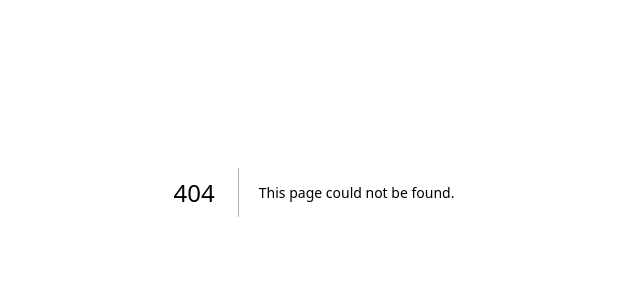
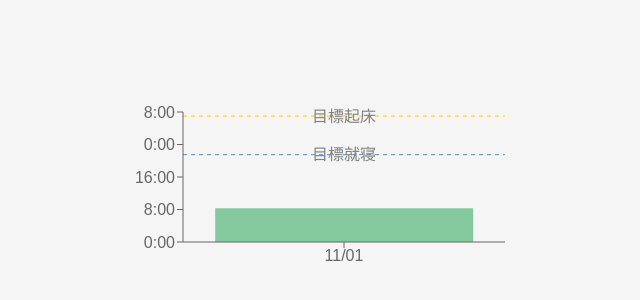
Before and after one commit to funswift/funswift-education, a Next.js app: page /sleepGrouph in a window 1280 px wide. Before the commit this address had no page. Shown: the part 208-508 px from the top of the page, without its empty margins (326-966 px from the left). Built offline with nearby package versions, Linux system fonts and the light colour scheme.

Commit message:
add sleep grouph

```diff
--- a/package.json
+++ b/package.json
@@ -12,7 +12,8 @@
     "luxon": "^3.7.2",
     "next": "15.5.4",
     "react": "19.1.0",
-    "react-dom": "19.1.0"
+    "react-dom": "19.1.0",
+    "recharts": "^3.4.1"
   },
   "devDependencies": {
     "@eslint/eslintrc": "^3",
--- /dev/null
+++ b/src/app/components/sleepGrouph/chart.tsx
@@ -0,0 +1,92 @@
+"use client";
+
+import {
+  BarChart,
+  Bar,
+  XAxis,
+  YAxis,
+  Tooltip,
+  ReferenceLine,
+  ResponsiveContainer,
+} from "recharts";
+
+import { DateTime } from "luxon";
+
+type Props = {
+  data: {
+    bedTime: string;     // ISO文字列
+    wakeUpTime: string;
+  }[];
+  goal: {
+    bedTimeGoal: string;
+    wakeUpTimeGoal: string;
+  };
+};
+
+export default function SleepChart({ data, goal }: Props) {
+  // 文字列 → DateTime へ戻す
+  const converted = data.map((r) => {
+    const bed = DateTime.fromISO(r.bedTime);
+    const wake = DateTime.fromISO(r.wakeUpTime);
+
+    return {
+      dateLabel: bed.toFormat("MM/dd"), // 横軸表示
+      bedHour: bed.hour + bed.minute / 60,
+      wakeHour: wake.hour + wake.minute / 60,
+      sleepLength: wake.diff(bed, "hours").hours,
+      bed,
+      wake,
+    };
+  });
+
+  const bedGoal = DateTime.fromISO(goal.bedTimeGoal);
+  const wakeGoal = DateTime.fromISO(goal.wakeUpTimeGoal);
+
+  return (
+    <div style={{ width: "33vw", height: "25vh" }}>
+      <ResponsiveContainer>
+        <BarChart
+          data={converted}
+          margin={{ top: 20, right: 20, bottom: 20, left: 20 }}
+        >
+          {/* X軸：日付 */}
+          <XAxis dataKey="dateLabel" />
+
+          {/* Y軸：20:00〜8:00（翌日） */}
+          <YAxis
+            type="number"
+            domain={[20, 32]} // 20〜32（=翌朝8時）
+            tickFormatter={(v) => {
+              const hour = Math.floor(v % 24);
+              return `${hour}:00`;
+            }}
+          />
+
+          <Tooltip />
+
+          {/* 目標ライン */}
+          <ReferenceLine
+            y={bedGoal.hour + bedGoal.minute / 60}
+            stroke="var(--darkBlue)"
+            strokeDasharray="4"
+            label="目標就寝"
+          />
+          <ReferenceLine
+            y={wakeGoal.hour + wakeGoal.minute / 60 + 24}
+            stroke="var(--yellow)"
+            strokeDasharray="4"
+            label="目標起床"
+          />
+
+          {/* 睡眠バー */}
+          <Bar
+            dataKey="sleepLength"
+            stackId="a"
+            fill="var(--green)"
+            isAnimationActive={false}
+          />
+        </BarChart>
+      </ResponsiveContainer>
+    </div>
+  );
+}
--- /dev/null
+++ b/src/app/sleepGrouph/page.tsx
@@ -0,0 +1,65 @@
+import SleepChart from "@/app/components/sleepGrouph/chart";
+import { DateTime, Duration } from "luxon";
+import { DailyRecord } from "@/types/dailyRecord";
+import { Goal } from "@/types/goal";
+
+export default function SleepPage() {
+  // ① サンプルデータ（records）
+  const records: DailyRecord[] = [
+    {
+      bedTime: new Date("2024-11-01T22:30:00"),
+      wakeUpTime: new Date("2024-11-02T06:50:00"),
+      studyTime: Duration.fromObject({ minutes: 60 }),
+      mediaTime: Duration.fromObject({ minutes: 30 }),
+      exercise: true,
+      reading: true,
+      breakfast: true,
+      assistance: false,
+    },
+  ];
+
+  // ② 目標（goal）
+  const goal: Goal = {
+    bedTimeGoal: new Date("2024-01-01T21:30:00"),
+    wakeUpTimeGoal: new Date("2024-01-02T07:00:00"),
+    studyTimeGoal: Duration.fromObject({ minutes: 60 }),
+    mediaTimeGoal: Duration.fromObject({ minutes: 30 }),
+    exerciseGoal: Duration.fromObject({ minutes: 20 }),
+    readingGoal: Duration.fromObject({ minutes: 20 }),
+
+    weekendBedTimeGoal: new Date("2024-01-01T22:30:00"),
+    weekendWakeUpTimeGoal: new Date("2024-01-02T08:00:00"),
+    weekendStudyTimeGoal: Duration.fromObject({ minutes: 30 }),
+    weekendMediaTimeGoal: Duration.fromObject({ minutes: 60 }),
+    weekendExerciseGoal: Duration.fromObject({ minutes: 15 }),
+    weekendReadingGoal: Duration.fromObject({ minutes: 10 }),
+  };
+
+  // ③ ここで JSON 向けに変換（records → jsonRecords）
+  const jsonRecords = records.map((r) => ({
+    bedTime: r.bedTime.toISOString(),
+    wakeUpTime: r.wakeUpTime.toISOString(),
+    studyMinutes: r.studyTime.as("minutes"),
+    mediaMinutes: r.mediaTime.as("minutes"),
+    exercise: r.exercise,
+    reading: r.reading,
+    breakfast: r.breakfast,
+    assistance: r.assistance,
+  }));
+
+  const jsonGoal = {
+    bedTimeGoal: goal.bedTimeGoal.toISOString(),
+    wakeUpTimeGoal: goal.wakeUpTimeGoal.toISOString(),
+    studyMinutesGoal: goal.studyTimeGoal.as("minutes"),
+    mediaMinutesGoal: goal.mediaTimeGoal.as("minutes"),
+    exerciseGoal: goal.exerciseGoal.as("minutes"),
+    readingGoal: goal.readingGoal.as("minutes"),
+  };
+
+  // ④ 描画
+  return (
+    <main className="flex justify-center items-center min-h-screen bg-[var(--background)]">
+      <SleepChart data={jsonRecords} goal={jsonGoal} />
+    </main>
+  );
+}
```
Also changed, not shown: 1 other file (tests, documents, lock files or other folders).
